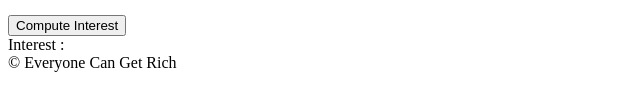
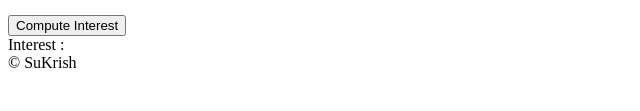
Before and after one commit to SuKiSundharaKrishnan/FSCD_PUB, a plain HTML site: page index.html in a window 1280 px wide. Shown: the part 147-258 px from the top of the page, without its empty margins (0-640 px from the left). Drawn offline with Linux system fonts and the light colour scheme.

Commit message:
Update index.html

```diff
--- a/index.html
+++ b/index.html
@@ -29,7 +29,7 @@
     <button onclick="compute()">Compute Interest</button>
     <br/>
     Interest : <span id="result"></span><br/>
-    <footer>© Everyone Can Get Rich</footer>
+    <footer>© SuKrish</footer>
 </div>
 </body>
 <br/>
```
